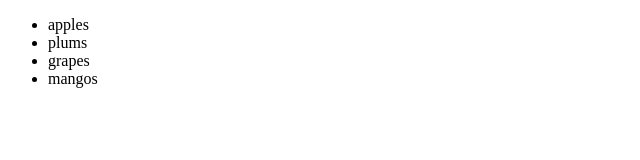
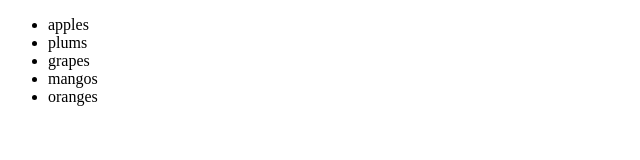
Before and after one commit to sleepykanguru22/error-demo-fg-blog, a plain HTML site: page index.html in a window 1280 px wide. Shown: the full height of the page, 0-640 px from the left. Drawn offline with Linux system fonts and the light colour scheme.

Commit message:
Update index.html

```diff
--- a/index.html
+++ b/index.html
@@ -11,6 +11,7 @@
       <li>plums</li>
       <li>grapes</li>
       <li>mangos</li>
+      <li>oranges</li>
     </ul>
   </body>
 </html>
```
